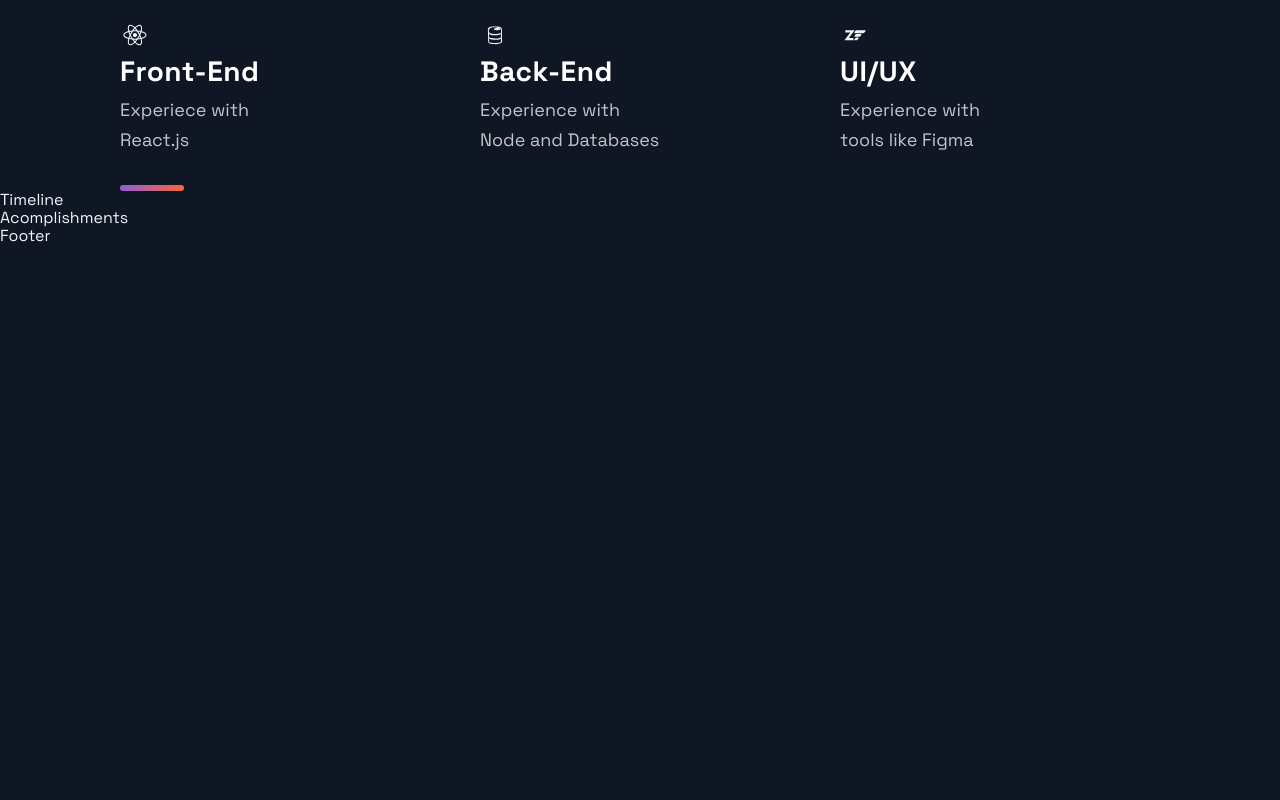
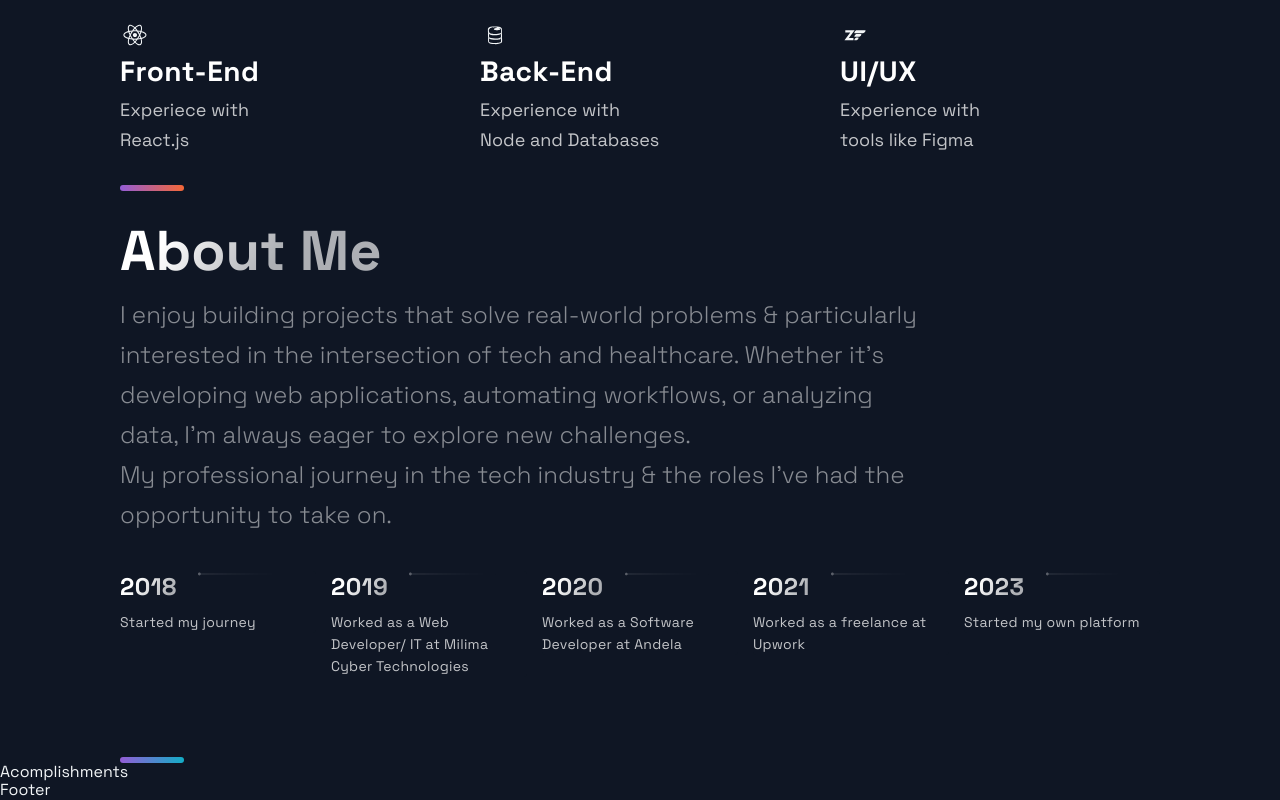
Before and after one commit to Dianawats/portfolio_website-STARTER, a Next.js app: page / in a window 1280 px wide. Shown: the part 2670-3470 px from the top of the page. Before the commit the page ends 2916 px from the top, so only its background shows below. Built offline with nearby package versions, Linux system fonts and the light colour scheme.

Commit message:
update the timeline

```diff
--- a/src/components/TimeLine/TimeLine.js
+++ b/src/components/TimeLine/TimeLine.js
@@ -7,45 +7,115 @@ import { TimeLineData } from '../../constants/constants';
 const TOTAL_CAROUSEL_COUNT = TimeLineData.length;
 
 const Timeline = () => {
-  // const [activeItem, setActiveItem] = useState(0);
-  // const carouselRef = useRef();
+  const [activeItem, setActiveItem] = useState(0);
+  const carouselRef = useRef();
 
-  // const scroll = (node, left) => {
-  //   return node.scrollTo({ left, behavior: 'smooth' });
-  // }
+  const scroll = (node, left) => {
+    return node.scrollTo({ left, behavior: 'smooth' });
+  }
 
-  // const handleClick = (e, i) => {
-  //   e.preventDefault();
+  const handleClick = (e, i) => {
+    e.preventDefault();
 
-  //   if (carouselRef.current) {
-  //     const scrollLeft = Math.floor(carouselRef.current.scrollWidth * 0.7 * (i / TimeLineData.length));
+    if (carouselRef.current) {
+      const scrollLeft = Math.floor(carouselRef.current.scrollWidth * 0.7 * (i / TimeLineData.length));
 
-  //     scroll(carouselRef.current, scrollLeft);
-  //   }
-  // }
+      scroll(carouselRef.current, scrollLeft);
+    }
+  }
 
-  // const handleScroll = () => {
-  //   if (carouselRef.current) {
-  //     const index = Math.round((carouselRef.current.scrollLeft / (carouselRef.current.scrollWidth * 0.7)) * TimeLineData.length);
+  const handleScroll = () => {
+    if (carouselRef.current) {
+      const index = Math.round((carouselRef.current.scrollLeft / (carouselRef.current.scrollWidth * 0.7)) * TimeLineData.length);
 
-  //     setActiveItem(index);
-  //   }
-  // }
+      setActiveItem(index);
+    }
+  }
 
-  // // snap back to beginning of scroll when window is resized
-  // // avoids a bug where content is covered up if coming from smaller screen
-  // useEffect(() => {
-  //   const handleResize = () => {
-  //     scroll(carouselRef.current, 0);
-  //   }
+  // snap back to beginning of scroll when window is resized
+  // avoids a bug where content is covered up if coming from smaller screen
+  useEffect(() => {
+    const handleResize = () => {
+      scroll(carouselRef.current, 0);
+    }
 
-  //   window.addEventListener('resize', handleResize);
-  // }, []);
+    window.addEventListener('resize', handleResize);
+  }, []);
 
   return (
-    <div>
-      Timeline
-    </div>
+    <Section id="about">
+      <SectionTitle>About Me</SectionTitle>
+      <SectionText>
+      I enjoy building projects that solve real-world problems & particularly interested in the intersection of tech and healthcare. Whether it's developing web applications, automating workflows, or analyzing data, I'm always eager to explore new challenges.
+
+      <br />My professional journey in the tech industry & the roles I've had the opportunity to take on.
+      </SectionText>
+      <CarouselContainer ref={carouselRef} onScroll={handleScroll}>
+        <>
+          {TimeLineData.map((item, index) => (
+            <CarouselMobileScrollNode
+              key={index}
+              final={index === TOTAL_CAROUSEL_COUNT - 1}>
+              <CarouselItem
+                index={index}
+                id={`carousel__item-${index}`}
+                active={activeItem}
+                onClick={(e) => handleClick(e, index)}>
+                <CarouselItemTitle>
+                  {`${item.year}`}
+                  <CarouselItemImg
+                    width="208"
+                    height="6"
+                    viewBox="0 0 208 6"
+                    fill="none"
+                    xmlns="http://www.w3.org/2000/svg">
+                    <path
+                      fill-rule="evenodd"
+                      clip-rule="evenodd"
+                      d="M2.5 5.5C3.88071 5.5 5 4.38071 5 3V3.5L208 3.50002V2.50002L5 2.5V3C5 1.61929 3.88071 0.5 2.5 0.5C1.11929 0.5 0 1.61929 0 3C0 4.38071 1.11929 5.5 2.5 5.5Z"
+                      fill="url(#paint0_linear)"
+                      fill-opacity="0.33"
+                    />
+                    <defs>
+                      <linearGradient
+                        id="paint0_linear"
+                        x1="-4.30412e-10"
+                        y1="0.5"
+                        x2="208"
+                        y2="0.500295"
+                        gradientUnits="userSpaceOnUse">
+                        <stop stop-color="white" />
+                        <stop
+                          offset="0.79478"
+                          stop-color="white"
+                          stop-opacity="0"
+                        />
+                      </linearGradient>
+                    </defs>
+                  </CarouselItemImg>
+                </CarouselItemTitle>
+                <CarouselItemText>{item.text}</CarouselItemText>
+              </CarouselItem>
+            </CarouselMobileScrollNode>
+          ))}
+        </>
+      </CarouselContainer>
+      <CarouselButtons>
+        {TimeLineData.map((item, index) => {
+          return (
+            <CarouselButton
+              key={index}
+              index={index}
+              active={activeItem}
+              onClick={(e) => handleClick(e, index)}
+              type="button">
+              <CarouselButtonDot active={activeItem} />
+            </CarouselButton>
+          );
+        })}
+      </CarouselButtons>
+      <SectionDivider />
+    </Section>
   );
 };
 
--- a/src/constants/constants.js
+++ b/src/constants/constants.js
@@ -38,9 +38,9 @@ export const projects = [
 ];
 
 export const TimeLineData = [
-  { year: 2017, text: 'Started my journey', },
-  { year: 2018, text: 'Worked as a freelance developer', },
-  { year: 2019, text: 'Founded JavaScript Mastery', },
-  { year: 2020, text: 'Shared my projects with the world', },
-  { year: 2021, text: 'Started my own platform', },
+  { year: 2018, text: 'Started my journey', },
+  { year: 2019, text: 'Worked as a Web Developer/ IT at Milima Cyber Technologies', },
+  { year: 2020, text: 'Worked as a Software Developer at Andela', },
+  { year: 2021, text: 'Worked as a freelance at Upwork', },
+  { year: 2023, text: 'Started my own platform', },
 ];
```
